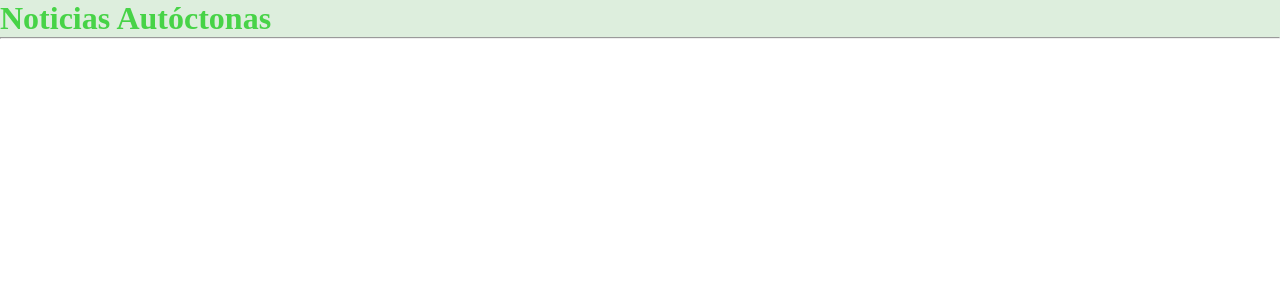
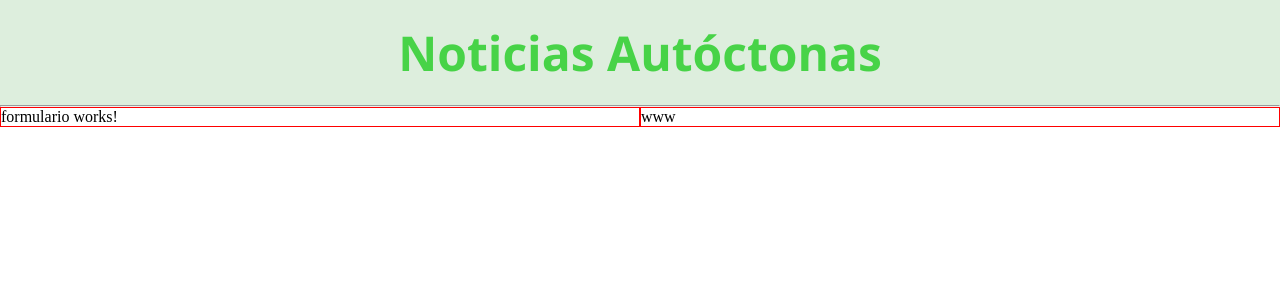
Before and after one commit to DaniRS4/ComponentesAngular, an Angular app in the folder BlogNoticias/: page / in a window 1280 px wide. Shown: the top 300 px of the page. Built offline with nearby package versions, Linux system fonts and the light colour scheme.

Commit message:
Hemos cargado el componente Formulario

```diff
--- a/BlogNoticias/src/app/app.component.css
+++ b/BlogNoticias/src/app/app.component.css
@@ -1,4 +1,23 @@
 header {
 color: rgb(71, 211, 71);
 background-color: rgb(221, 238, 221);
+padding: 20px;
+text-align: center;
+font-family:'Segoe UI', Tahoma, Geneva, Verdana, sans-serif;
+font-size: 1.5rem;
 }
+
+main {
+    display: flex;
+    justify-content: space-between;
+}
+
+main aside {
+    width: 100%;
+    border: 1px solid red;
+}
+
+main .content {
+    width: 100%;
+    border: 1px solid red;
+}
--- a/BlogNoticias/src/app/app.component.html
+++ b/BlogNoticias/src/app/app.component.html
@@ -6,10 +6,10 @@
 
 <main>
   <aside>
-
+  <app-formulario></app-formulario>
   </aside>
-  <div>
-
+  <div class="content">
+  www
   </div>
 
 </main>
--- a/BlogNoticias/src/app/app.component.ts
+++ b/BlogNoticias/src/app/app.component.ts
@@ -1,9 +1,10 @@
 import { Component } from '@angular/core';
-import { RouterOutlet } from '@angular/router';
+
+import { FormularioComponent } from './components/formulario/formulario.component';
 
 @Component({
   selector: 'app-root',
-  imports: [RouterOutlet],
+  imports: [FormularioComponent],
   templateUrl: './app.component.html',
   styleUrl: './app.component.css'
 })
```
